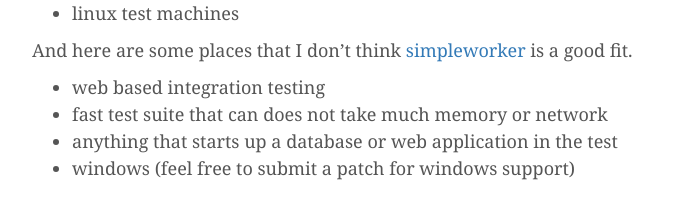
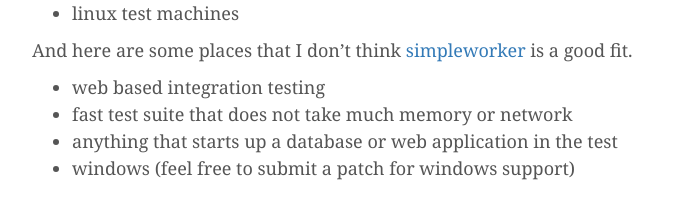
Before and after one commit to jesg/jesg.github.io, a Jekyll site: the page built from _posts/2014-11-13-distributed-automated-tasks.markdown, in a window 1280 px wide and 900 px high, scrolled down 1711 px. Shown: the part 658-877 px from the top of the window, without its empty margins (138-818 px from the left). Built offline with Jekyll 4.4.1, drawn with Linux system fonts in a browser that asks for light colours; nearby versions of some CDN libraries; Markdown is read by kramdown in place of the engine named in the settings.

Commit message:
fix error

```diff
--- a/_posts/2014-11-13-distributed-automated-tasks.markdown
+++ b/_posts/2014-11-13-distributed-automated-tasks.markdown
@@ -108,6 +108,6 @@
 is a good fit.
 
 * web based integration testing
-* fast test suite that can does not take much memory or network
+* fast test suite that does not take much memory or network
 * anything that starts up a database or web application in the test
 * windows (feel free to submit a patch for windows support)
```
